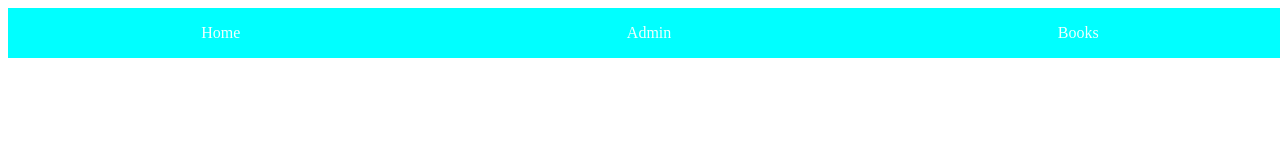
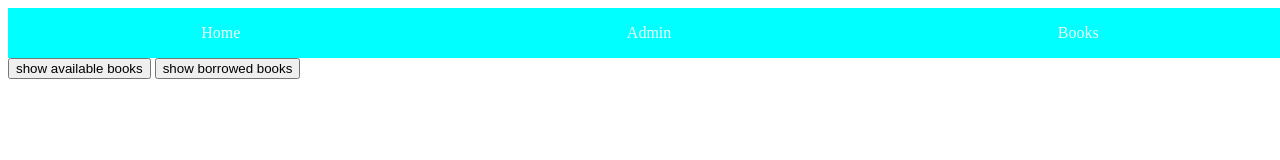
Before and after one commit to NIHARIKA-SUREDDI/DomBookApp, a plain HTML site: page books.html in a window 1280 px wide. Drawn offline with Linux system fonts and the light colour scheme.

Commit message:
button created

```diff
--- a/books.html
+++ b/books.html
@@ -9,9 +9,8 @@
 <body>
     <div id="nav"></div>
 
-    <form>
-
-    </form>
+    <button>show available books</button>
+    <button>show borrowed books</button>
 </body>
 <script src="./navbar.js"></script>
 </html>
```
